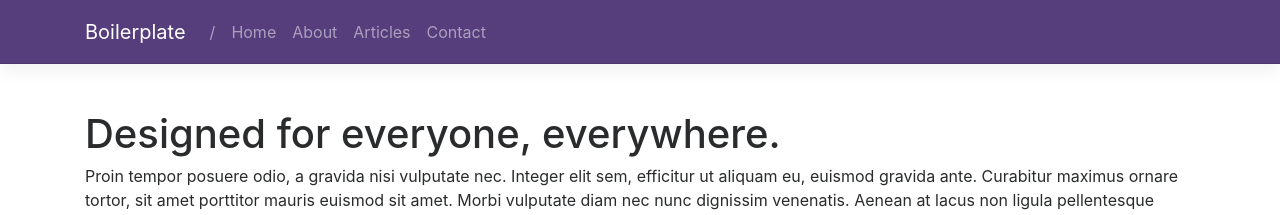
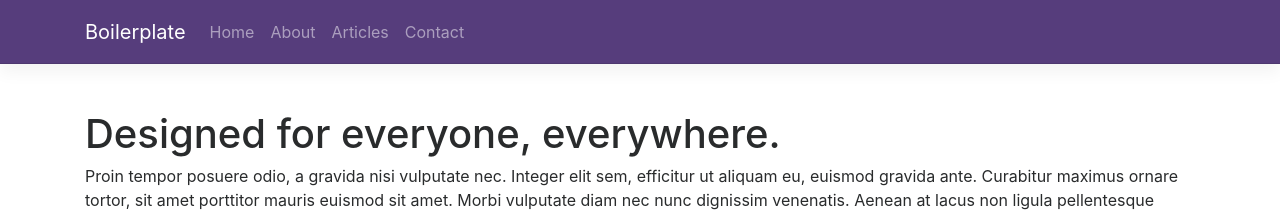
Before and after one commit to krussll/etsysimplicity, a Jekyll site: the page built from index.md, in a window 1280 px wide. Shown: the top 215 px of the page. Built offline with Jekyll 4.4.1, drawn with Linux system fonts in a browser that asks for light colours; a script that is not in the unit is left out.

Commit message:
Update nav.html

```diff
--- a/_includes/nav.html
+++ b/_includes/nav.html
@@ -8,19 +8,16 @@
     <div class="navbar-nav-scroll" id="bd-main-nav">
       <ul class="navbar-nav bd-navbar-nav flex-row">
         <li class="nav-item">
-          <a class="nav-link" href="{{ site.url }}">{{ page.url }}</a>
+          <a class="nav-link{% if page.url == '' %} active{% endif %}" href="{{ site.url }}">Home</a>
         </li>
         <li class="nav-item">
-          <a class="nav-link{% if page.url == '/' %} active{% endif %}" href="{{ site.url }}">Home</a>
+          <a class="nav-link{% if page.url == '/about/' %} active{% endif %}" href="{{ site.url }}about">About</a>
         </li>
         <li class="nav-item">
-          <a class="nav-link{% if page.url == '/about' %} active{% endif %}" href="{{ site.url }}about">About</a>
+          <a class="nav-link{% if page.url == '/articles/' %} active{% endif %}" href="{{ site.url }}articles">Articles</a>
         </li>
         <li class="nav-item">
-          <a class="nav-link{% if page.url == '/articles' %} active{% endif %}" href="{{ site.url }}articles">Articles</a>
-        </li>
-        <li class="nav-item">
-          <a class="nav-link{% if page.url == '/contact' %} active{% endif %}" href="{{ site.url }}contact">Contact</a>
+          <a class="nav-link{% if page.url == '/contact/' %} active{% endif %}" href="{{ site.url }}contact">Contact</a>
         </li>
       </ul>
     </div>
```
